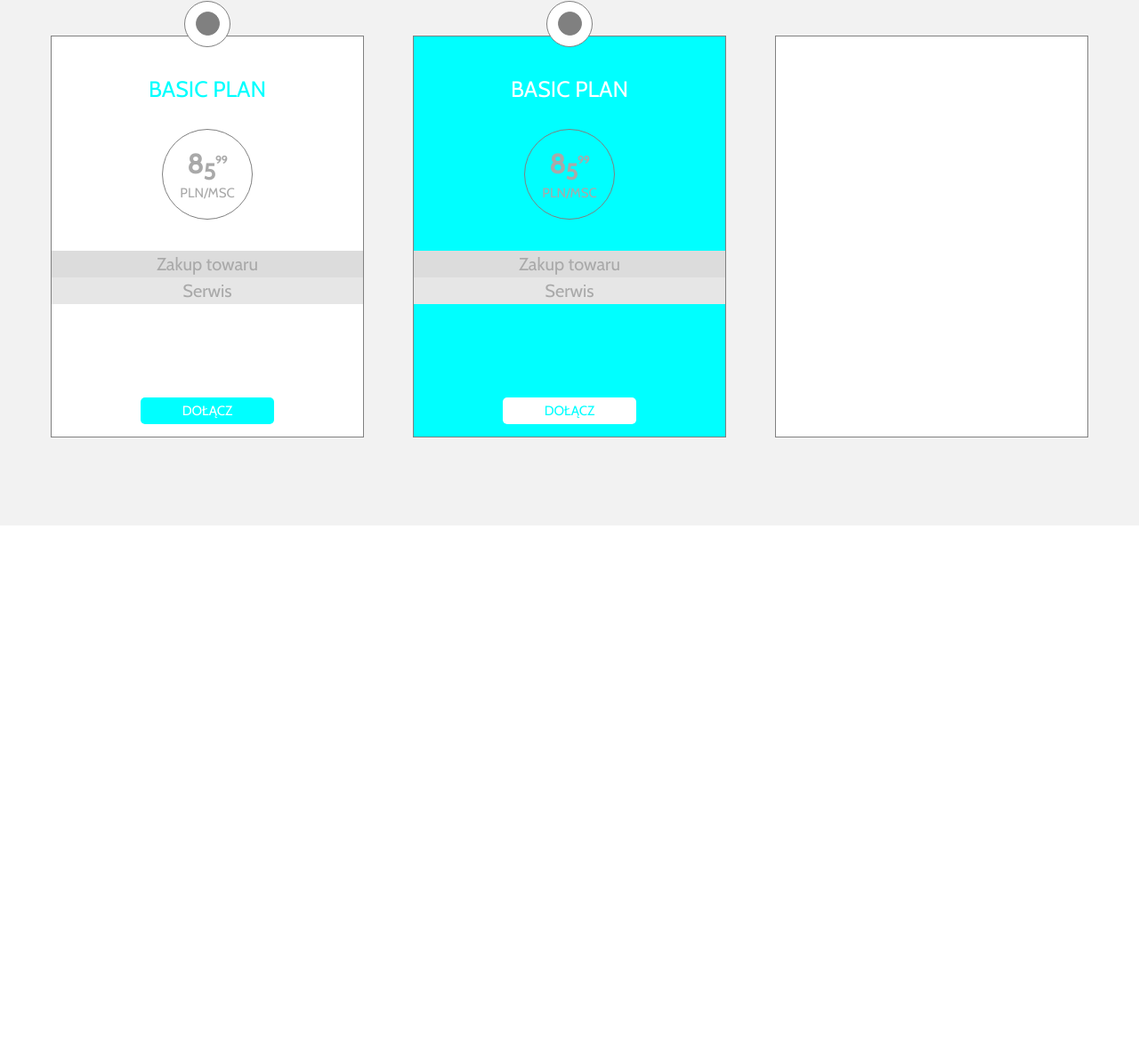
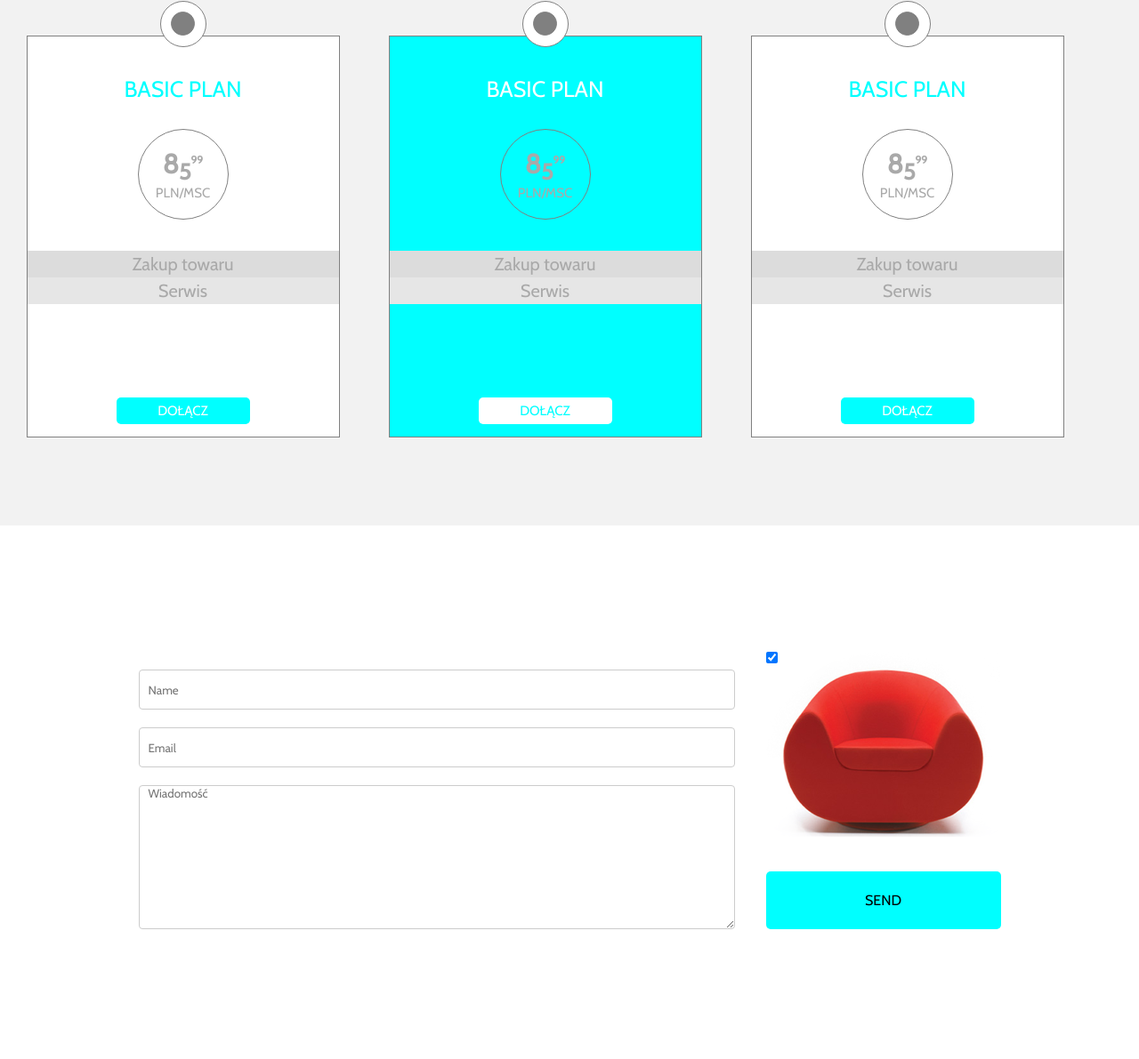
Before and after one commit to MateuszMaslanka1/SitOnChair, a plain HTML site: page index.html in a window 1280 px wide. Shown: the part 861-2052 px from the top of the page at 89% size. Before the commit the page ends 1452 px from the top, so only its background shows below. Drawn offline with nearby package versions, Linux system fonts and the light colour scheme.

Commit message:
dlsze prace

```diff
--- a/css/style.css
+++ b/css/style.css
@@ -338,6 +338,20 @@ div.border-choose2 div.button1{
     align-items: center;
 }
 
+div.border-choose3 div.button1{
+    background: aqua;
+    display: block;
+    margin: 0 auto;
+    width: 150px;
+    height: 30px;
+    margin-top: 105px;
+    border-radius: 5px;
+    display: flex;
+    justify-content: center;
+    align-items: center;
+}
+
+
 p.titlebasic{
     text-align: center;
     color: aqua;
@@ -420,6 +434,20 @@ p.name-of-kind{
     margin-bottom: -35px;
 }
 
+.border-choose3::before{
+    content: '';
+    position: relative;
+    top: -40px;
+    display: block;
+    border: 1px solid grey;
+    height: 50px;
+    width: 50px;
+    border-radius: 50%;
+    margin: 0 auto;
+    background: white;
+    margin-bottom: -35px;
+}
+
 div.small-option{
     content: '';
     position: relative;
@@ -432,3 +460,75 @@ div.small-option{
     margin: 0 auto;
     background: grey;
 }
+
+div.border-form{
+    background: white;
+    width: 100%;
+    height: 600px;
+    display: flex;
+    align-items: center;
+    justify-content: center;
+}
+
+form.contact-form{
+    width: 670px;
+}
+
+label.tekst-in-form{
+
+}
+
+input.tekst-for-user{
+    margin-top: 20px;
+    height: 45px;
+}
+
+textarea.message{
+    margin-top: 20px;
+}
+
+div.photo-in-form{
+    background: url("../images/red_chair.png");
+    width: 264px;
+    height: 210px;
+    background-size: cover;
+    margin-bottom: 110px;
+    margin-left: 35px;
+}
+
+div.send-button{
+    background: aqua;
+    width: 100px;
+    height: 65px;
+}
+
+div.send-button{
+    margin-top: 230px;
+    width: 100%;
+    border-radius: 5px;
+    display: flex;
+    align-items: center;
+    justify-content: center;
+}
+
+input.check-box{
+
+}
+
+input.tekst-for-user{
+    width: 100%;
+    display: inline-block;
+    border: 1px solid #ccc;
+    border-radius: 4px;
+    padding-left: 10px;
+    box-sizing: border-box;
+}
+
+textarea.message{
+    display: inline-block;
+    border: 1px solid #ccc;
+    border-radius: 4px;
+    width: 100%;
+    padding-left: 10px;
+    box-sizing: border-box;
+}
--- a/index.html
+++ b/index.html
@@ -123,8 +123,43 @@
                             <p class="option-in-button1">DOŁĄCZ</p>
                     </div>
             </div>
-            <div class="border-choose3">
+            <div class="border-choose3 margin-for-box-choose">
+                    <div class="small-option"></div>
+                    <p class="titlebasic">BASIC PLAN</p>
+                    <div class="price">
+                        <p class="name-of-price">8<sub>5</sub><sup>99</sup></p>
+                        <p class="name-of-kind">PLN/MSC</p>
+                    </div>
+                    <div class="info1">
+                        <p class="tekst-in-info">Zakup towaru</p>
+                    </div>
+
+                    <div class="info2">
+                        <p class="tekst-in-info">Serwis</p>
+                    </div>
+
+                    <div class="button1">
+                        <p class="option-in-button1">DOŁĄCZ</p>
+                </div>
             </div>
+
+        </div>
+        <div class="border-form">
+                   <form class="contact-form">
+                       <label class="tekst-in-form">
+                            <input class="tekst-for-user" type= "text" placeholder="Name" name="name" size="100"><br>
+                       </label>
+                       <label class="tekst-in-form">
+                           <input  class="tekst-for-user" type= "text" placeholder="Email" name="email" size="100" ><br>
+                        </label>
+                        <label class="tekst-in-form">
+                            <textarea  class= "message" cols="100" rows="10" placeholder="Wiadomość"></textarea><br>
+                        </label>
+                   </form>
+                   <div class="photo-in-form">
+                        <input class="check-box" type="checkbox" name="option" checked><br>
+                       <div class="send-button"><p class="send-tekst">SEND</p></div>
+                   </div>
         </div>
     </body>
 </html>
```
